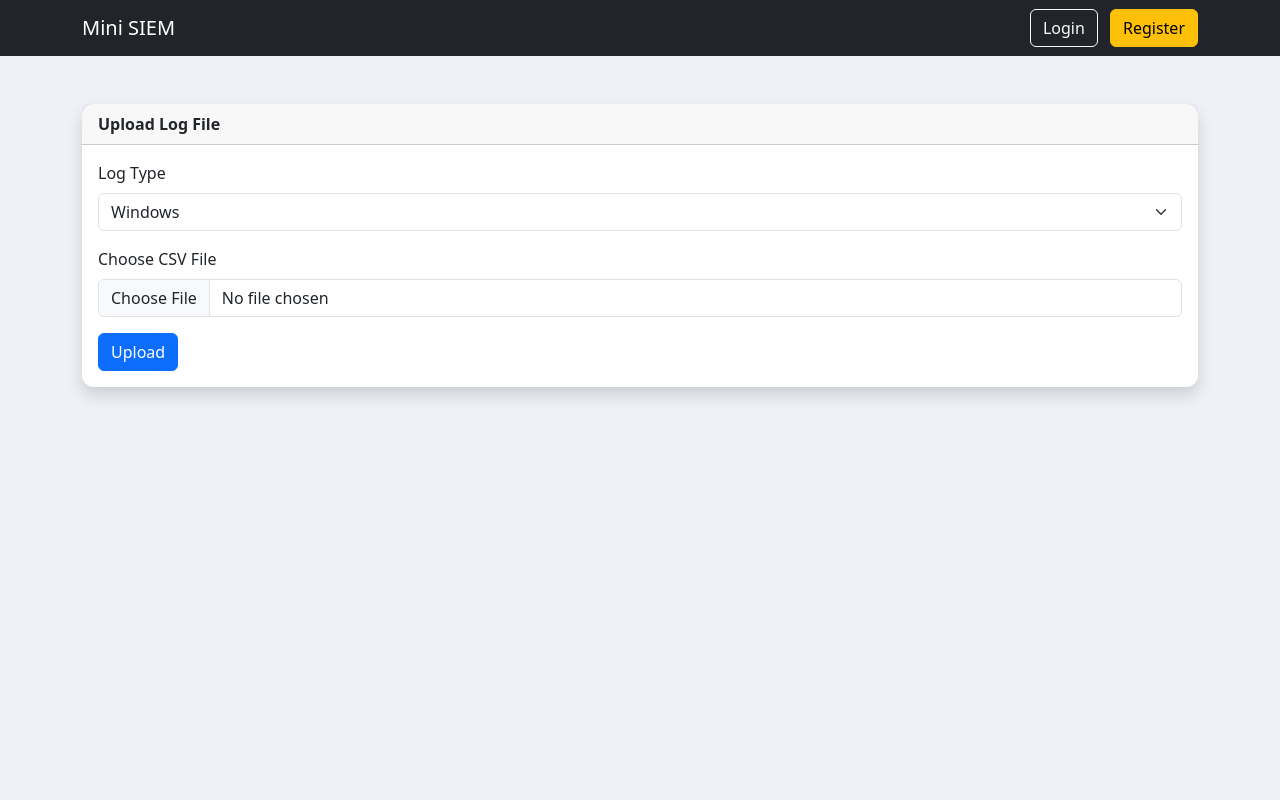
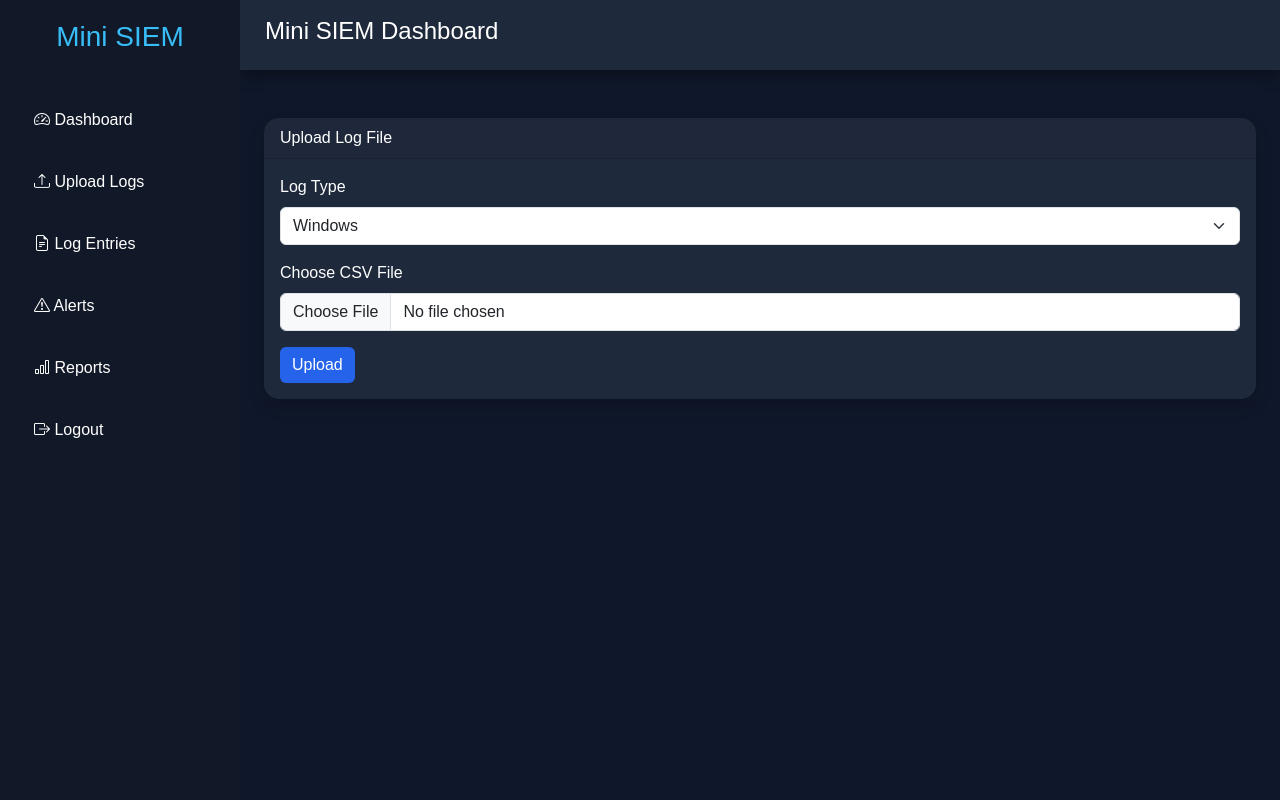
Before and after one commit to RaviModhvadiya/SEIM_Dashboard, a Flask app: page /upload/ in a window 1280 px wide. Run offline with Flask 3, Linux system fonts and the light colour scheme; the visitor is signed in with stand-in values (Sample User, id 1); data that the repository does not hold is empty; parts of the project's set-up code (start-up, migrations or seed data) failed here and were passed over.

Commit message:
Updated...

```diff
--- a/app.py
+++ b/app.py
@@ -14,6 +14,13 @@ from routes.dashboard import dashboard
 from routes.upload import upload
 
 from models.log_entry import LogEntry
+from models.alert import Alert
+
+from routes.dashboard import dashboard
+
+from routes.alerts import alerts
+from routes.logs import logs
+from routes.reports import reports
 
 app = Flask(__name__)
 
@@ -30,12 +37,12 @@ def load_user(user_id):
 
 
 app.register_blueprint(home)
-
 app.register_blueprint(auth)
-
 app.register_blueprint(dashboard)
-
 app.register_blueprint(upload)
+app.register_blueprint(alerts)
+app.register_blueprint(logs)
+app.register_blueprint(reports)
 
 if __name__ == "__main__":
 
--- a/routes/home.py
+++ b/routes/home.py
@@ -1,7 +1,7 @@
-from flask import Blueprint, render_template
+from flask import Blueprint, redirect, url_for
 
 home = Blueprint("home", __name__)
 
 @home.route("/")
 def index():
-    return render_template("index.html")
+    return redirect(url_for("dashboard.dashboard_home"))
--- a/static/css/style.css
+++ b/static/css/style.css
@@ -1,45 +1,135 @@
 body{
 
-background:#eef2f7;
+margin:0;
+
+font-family:Poppins,sans-serif;
+
+background:#0f172a;
+
+color:white;
+
+}
+
+.wrapper{
+
+display:flex;
+
+}
+
+.sidebar{
+
+width:240px;
+
+height:100vh;
+
+position:fixed;
+
+background:#111827;
+
+padding:20px;
+
+}
+
+.logo{
+
+margin-bottom:40px;
+
+color:#38bdf8;
+
+text-align:center;
+
+}
+
+.sidebar a{
+
+display:block;
+
+padding:14px;
+
+margin-bottom:10px;
+
+text-decoration:none;
+
+color:white;
+
+border-radius:8px;
+
+transition:.3s;
+
+}
+
+.sidebar a:hover{
+
+background:#1e293b;
+
+color:#38bdf8;
+
+}
+
+.content{
+
+margin-left:240px;
+
+width:100%;
+
+}
+
+.topbar{
+
+height:70px;
+
+background:#1e293b;
+
+display:flex;
+
+align-items:center;
+
+padding-left:25px;
+
+box-shadow:0 5px 15px rgba(0,0,0,.4);
 
 }
 
 .card{
 
+background:#1e293b;
+
 border:none;
 
-border-radius:12px;
+border-radius:15px;
+
+color:white;
 
 }
 
-.card-header{
+.table{
 
-font-weight:bold;
+color:white;
 
 }
 
-.list-group-item{
+.btn-primary{
 
-padding:15px;
-
-}
-
-.list-group-item.active{
-
-background:#0d6efd;
+background:#2563eb;
 
 border:none;
 
 }
 
-h1{
+.btn-danger{
 
-font-weight:bold;
+background:#ef4444;
 
 }
 
-h2{
+.btn-success{
 
-font-weight:600;
+background:#22c55e;
 
 }
+
+.alert{
+
+border-radius:12px;
+
+}
--- a/templates/base.html
+++ b/templates/base.html
@@ -6,12 +6,14 @@
 <meta charset="UTF-8">
 
 <meta name="viewport"
-          content="width=device-width, initial-scale=1">
+content="width=device-width, initial-scale=1.0">
 
 <title>Mini SIEM Dashboard</title>
 
-    <link href="https://cdn.jsdelivr.net/npm/bootstrap@5.3.7/dist/css/bootstrap.min.css"
-          rel="stylesheet">
+<link href="https://cdn.jsdelivr.net/npm/bootstrap@5.3.3/dist/css/bootstrap.min.css" rel="stylesheet">
+
+<link rel="stylesheet"
+href="https://cdn.jsdelivr.net/npm/bootstrap-icons@1.11.3/font/bootstrap-icons.min.css">
 
 <link rel="stylesheet"
 href="{{ url_for('static', filename='css/style.css') }}">
@@ -19,56 +21,74 @@
 </head>
 
 <body>
-      <nav class="navbar navbar-expand-lg navbar-dark bg-dark">
 
-<div class="container">
+<div class="wrapper">
 
-<a
-class="navbar-brand"
-href="{{ url_for('home.index') }}">
+    <aside class="sidebar">
 
+        <h3 class="logo">
             Mini SIEM
+        </h3>
 
+        <a href="/">
+            <i class="bi bi-speedometer2"></i>
+            Dashboard
         </a>
 
-<div>
-
-<a
-class="btn btn-outline-light me-2"
-href="{{ url_for('auth.login') }}">
-
-Login
-
+        <a href="/upload">
+            <i class="bi bi-upload"></i>
+            Upload Logs
         </a>
 
-<a
-class="btn btn-warning"
-href="{{ url_for('auth.register') }}">
-
-Register
-
+        <a href="/logs">
+            <i class="bi bi-file-earmark-text"></i>
+            Log Entries
         </a>
 
-</div>
+        <a href="/alerts">
+            <i class="bi bi-exclamation-triangle"></i>
+            Alerts
+        </a>
 
-</div>
+        <a href="/reports">
+            <i class="bi bi-bar-chart"></i>
+            Reports
+        </a>
+
+        <a href="/logout">
+            <i class="bi bi-box-arrow-right"></i>
+            Logout
+        </a>
+
+    </aside>
+
+    <main class="content">
+
+        <nav class="topbar">
+
+            <h4>
+                Mini SIEM Dashboard
+            </h4>
 
         </nav>
-<div class="container mt-3">
 
-{% with messages = get_flashed_messages(with_categories=true) %}
+        <div class="container-fluid mt-4">
+
+            {% with messages =
+            get_flashed_messages(with_categories=true) %}
 
             {% if messages %}
 
             {% for category,message in messages %}
 
-<div class="alert alert-{{category}} alert-dismissible fade show">
+            <div class="alert alert-{{ category }} alert-dismissible fade show">
 
-{{message}}
+                {{ message }}
 
                 <button
                 class="btn-close"
-data-bs-dismiss="alert"></button>
+                data-bs-dismiss="alert">
+                </button>
 
             </div>
 
@@ -78,13 +98,17 @@ data-bs-dismiss="alert"></button>
 
             {% endwith %}
 
-</div>
             {% block content %}
 
             {% endblock %}
 
-<script src="https://cdn.jsdelivr.net/npm/bootstrap@5.3.7/dist/js/bootstrap.bundle.min.js"></script>
+        </div>
 
+    </main>
+
+</div>
+
+<script src="https://cdn.jsdelivr.net/npm/bootstrap@5.3.3/dist/js/bootstrap.bundle.min.js"></script>
 
 </body>
 
```
Also changed, not shown: database/SEIM.sql (+31 -0 lines), models/alert.py (added, +39 -0 lines), routes/alerts.py (added, +7 -0 lines), routes/dashboard.py (+13 -0 lines), routes/logs.py (added, +7 -0 lines), routes/reports.py (added, +7 -0 lines), services/log_parser.py (+12 -1 lines), services/threat_detector.py (added, +115 -0 lines), templates/alerts/alerts.html (added, +11 -0 lines), templates/dashboard/index.html (added, +35 -0 lines). Lines whose indentation alone changed are shown as unchanged.
